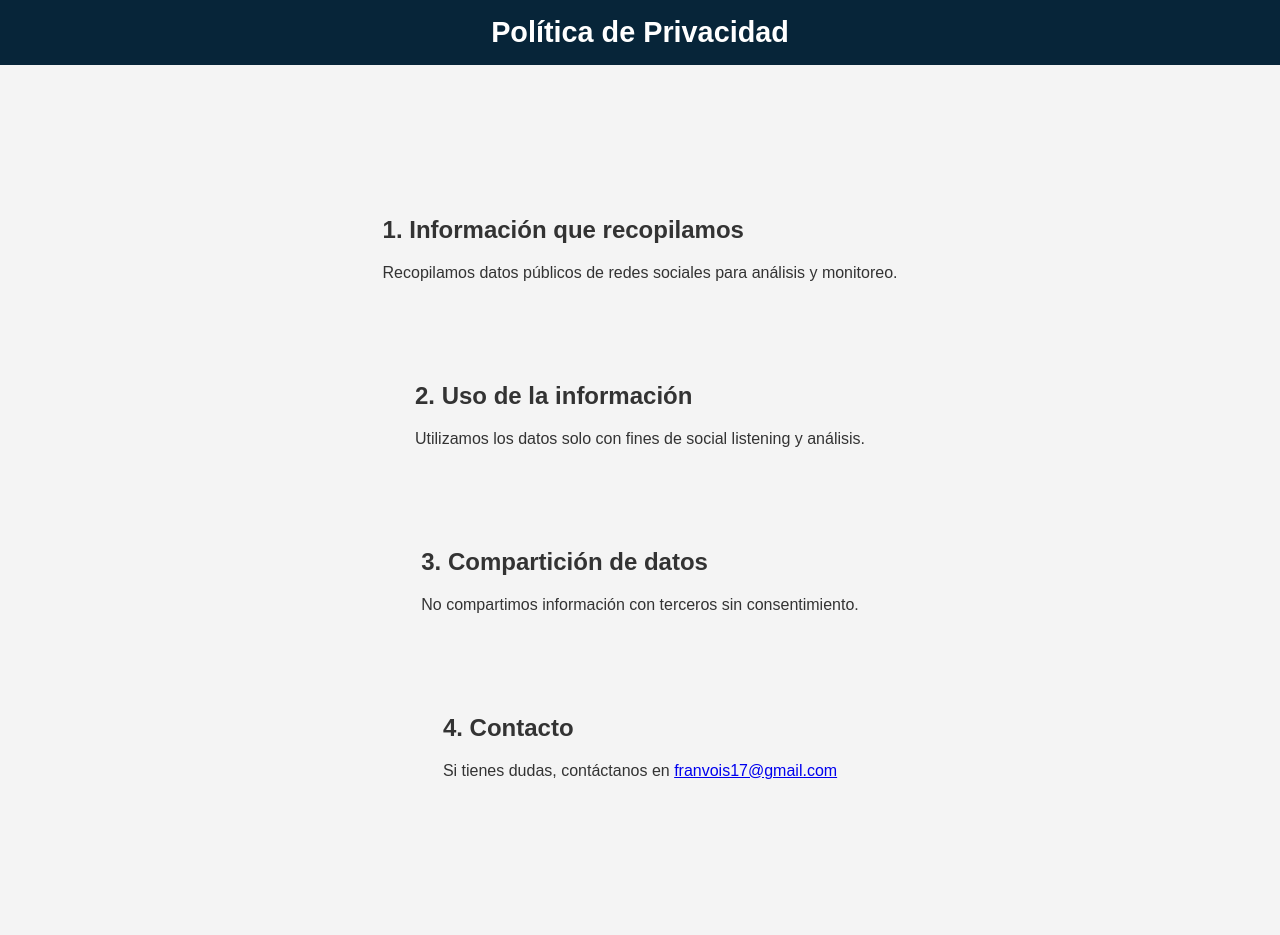
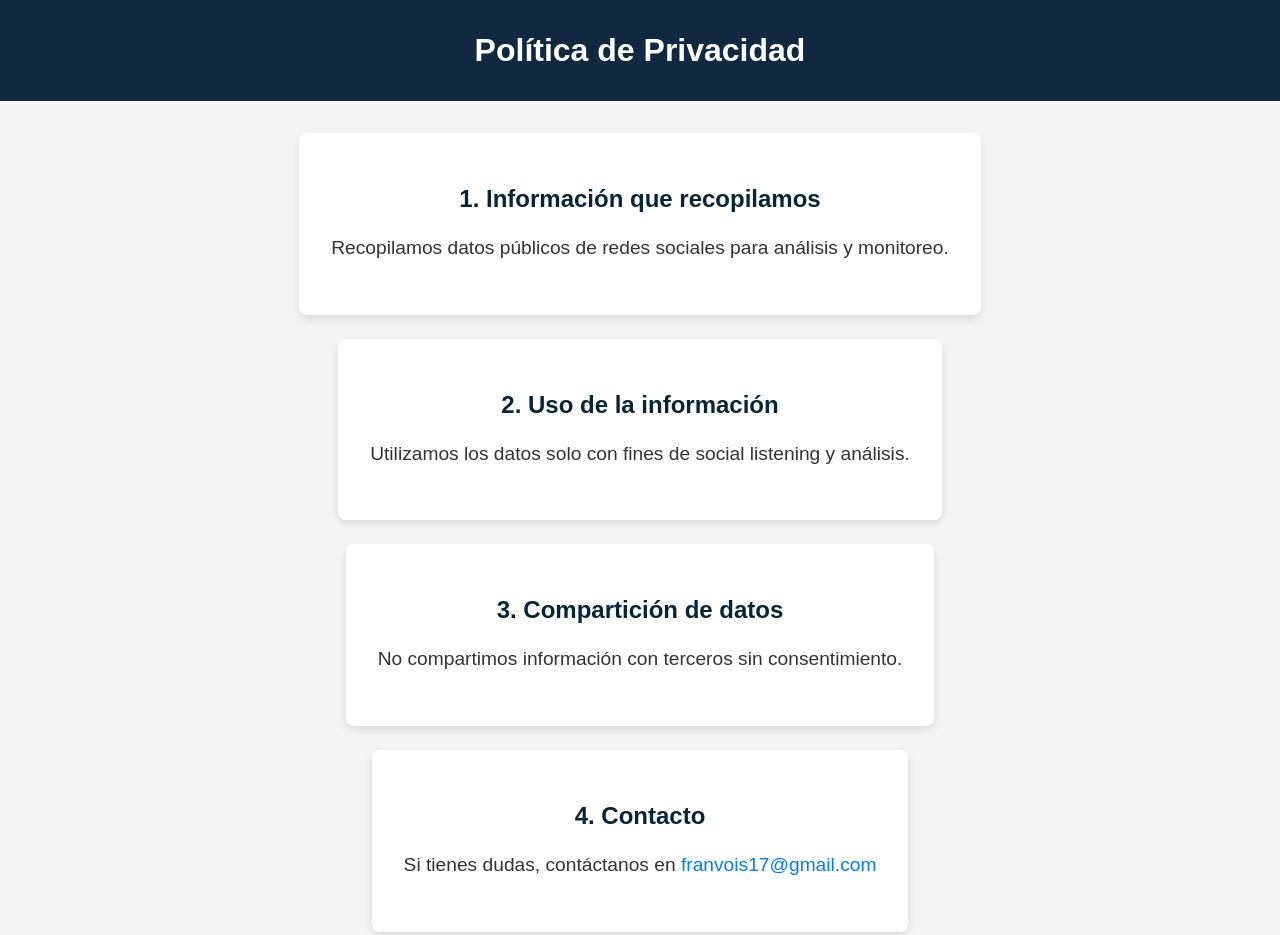
Before and after one commit to franvois17/webpagecv, a plain HTML site: page privacy.html in a window 1280 px wide. Shown: the top 935 px of the page. Before the commit the page ends 896 px from the top, so only its background shows below. Drawn offline with Linux system fonts and the light colour scheme.

Commit message:
Update styles.css

```diff
--- a/styles.css
+++ b/styles.css
@@ -1,4 +1,4 @@
-/* General */
+/* 🌎 Estilos Generales */
 html, body {
     height: 100%;
     margin: 0;
@@ -14,7 +14,7 @@ body {
     flex-direction: column;
 }
 
-/* Header */
+/* 📌 Header (General) */
 header {
     width: 100%;
     background-color: #072539;
@@ -53,25 +53,24 @@ nav ul li a {
     font-size: 1.2em;
 }
 
-/* Main */
+/* 📌 Main (General) */
 main {
     flex: 1;
-    padding-top: 6em; /* Ajuste para evitar que el header tape el contenido */
+    padding-top: 6em;
     display: flex;
     justify-content: center;
     align-items: center;
-    min-height: 100vh;
     flex-direction: column;
 }
 
-/* Secciones */
+/* 📌 Secciones */
 section {
     padding: 2em 1em;
     max-width: 1200px;
     margin: 0 auto;
 }
 
-/* Imagen de portada */
+/* 📌 Imagen de portada */
 #photo {
     text-align: center;
     padding: 0;
@@ -90,7 +89,7 @@ section {
     border: 0;
 }
 
-/* Imagen de perfil */
+/* 📌 Imagen de perfil */
 #about #photo-perfil {
     text-align: center;
     margin: 0 auto 2em;
@@ -106,7 +105,7 @@ section {
     padding: 0;
 }
 
-/* Sobre mí y Portafolio */
+/* 📌 Sobre mí y Portafolio */
 #about, #portfolio {
     padding: 4em 2em;
     border-radius: 10px;
@@ -148,7 +147,7 @@ section {
     text-decoration: none;
 }
 
-/* Footer */
+/* 📌 Footer */
 footer {
     background-color: #333;
     color: white;
@@ -159,7 +158,7 @@ footer {
     margin: 0;
 }
 
-/* Contenido de proyectos */
+/* 📌 Contenido de proyectos */
 .project-content {
     max-width: 800px;
     margin: 0 auto;
@@ -183,7 +182,7 @@ footer {
     text-align: justify;
 }
 
-/* Carrusel */
+/* 📌 Carrusel */
 .carousel {
     position: relative;
     width: 100%;
@@ -235,39 +234,58 @@ footer {
     right: 0;
 }
 
-/* 🔹 Ajustes para la Política de Privacidad */
-.privacy-container {
+/* 🔹 Ajustes solo para la Política de Privacidad */
+.privacy-page header {
+    background-color: #102840; /* Color diferente solo en privacy.html */
+    padding: 2em 0;
+    text-align: center;
+    position: relative; /* Evita que el header sea fijo */
+}
+
+.privacy-page header h1 {
+    font-size: 2em;
+    margin: 0;
+    color: white;
+}
+
+/* Ajuste del main solo en Política de Privacidad */
+.privacy-page main {
+    padding-top: 2em;
+    display: flex;
+    flex-direction: column;
+    align-items: center;
+}
+
+/* Caja de contenido en Política de Privacidad */
+.privacy-page section {
     max-width: 800px;
     background: white;
     padding: 2em;
     box-shadow: 0px 4px 8px rgba(0, 0, 0, 0.1);
     border-radius: 8px;
-    text-align: left;
+    margin-bottom: 1.5em;
 }
 
-.privacy-container h1 {
+/* Encabezados en Política de Privacidad */
+.privacy-page h2 {
+    color: #072539;
+    font-size: 1.5em;
     text-align: center;
-    font-size: 2em;
-    color: #072539;
 }
 
-.privacy-container h2 {
-    color: #072539;
-    font-size: 1.5em;
-    margin-top: 20px;
-}
-
-.privacy-container p {
+/* Párrafos */
+.privacy-page p {
     font-size: 1.2em;
     line-height: 1.6;
     text-align: justify;
 }
 
-.privacy-container a {
+/* Estilo para enlaces en Política de Privacidad */
+.privacy-page a {
     color: #007BFF;
     text-decoration: none;
 }
 
-.privacy-container a:hover {
+.privacy-page a:hover {
     text-decoration: underline;
 }
```
